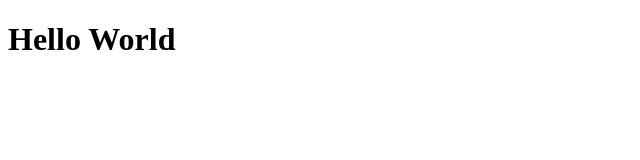
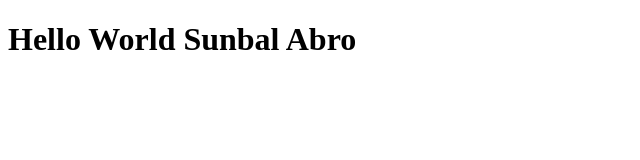
Before and after one commit to sunbalabro/githubDesktopExample, a plain HTML site: page index.html in a window 1280 px wide. Shown: the whole page, without its empty margins (0-640 px from the left). Drawn offline with Linux system fonts and the light colour scheme.

Commit message:
Update index.html

```diff
--- a/index.html
+++ b/index.html
@@ -7,6 +7,6 @@
     <title>Document</title>
 </head>
 <body>
-    <h1>Hello World</h1>
+    <h1>Hello World Sunbal Abro</h1>
 </body>
 </html>
```
